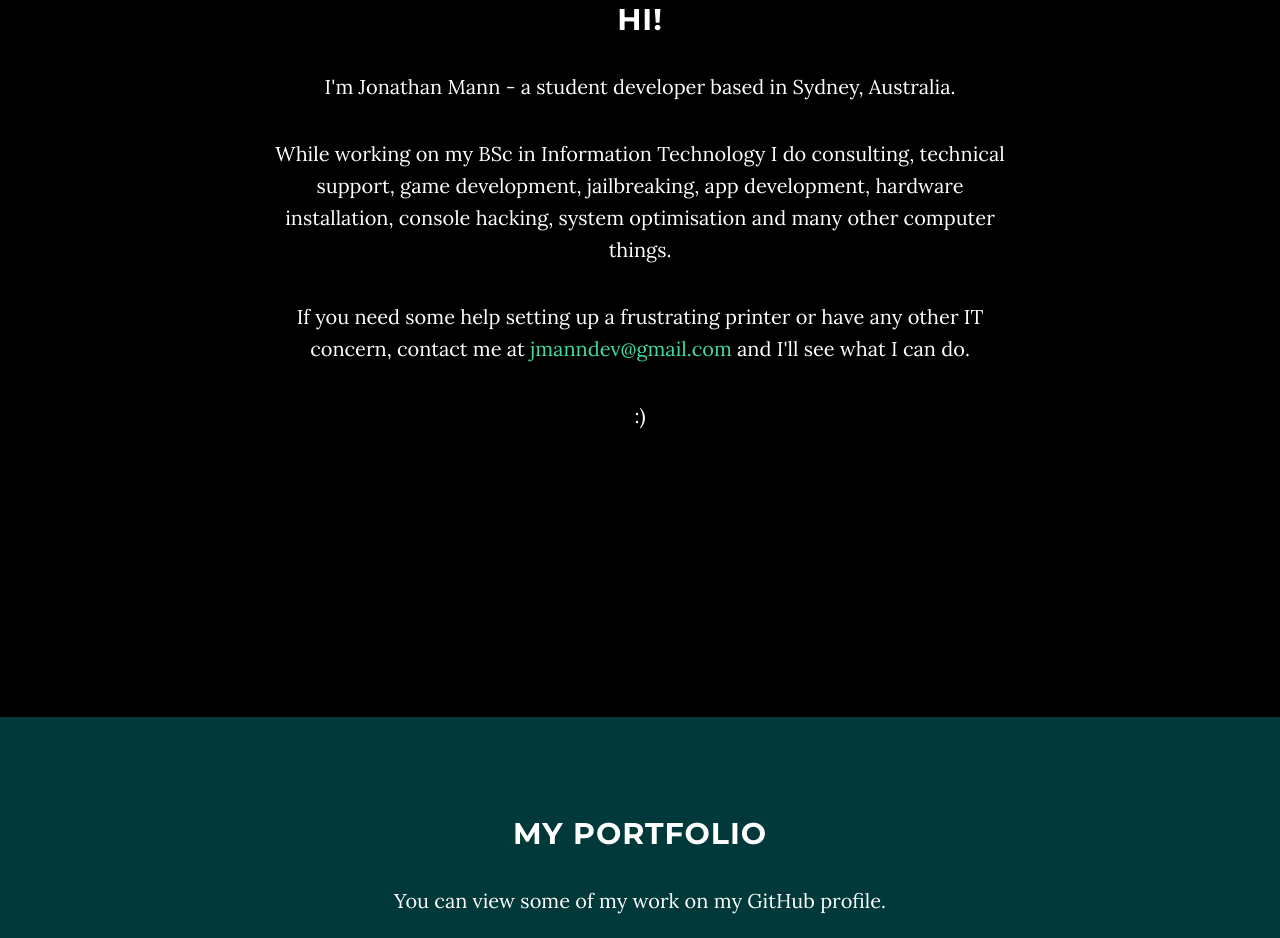
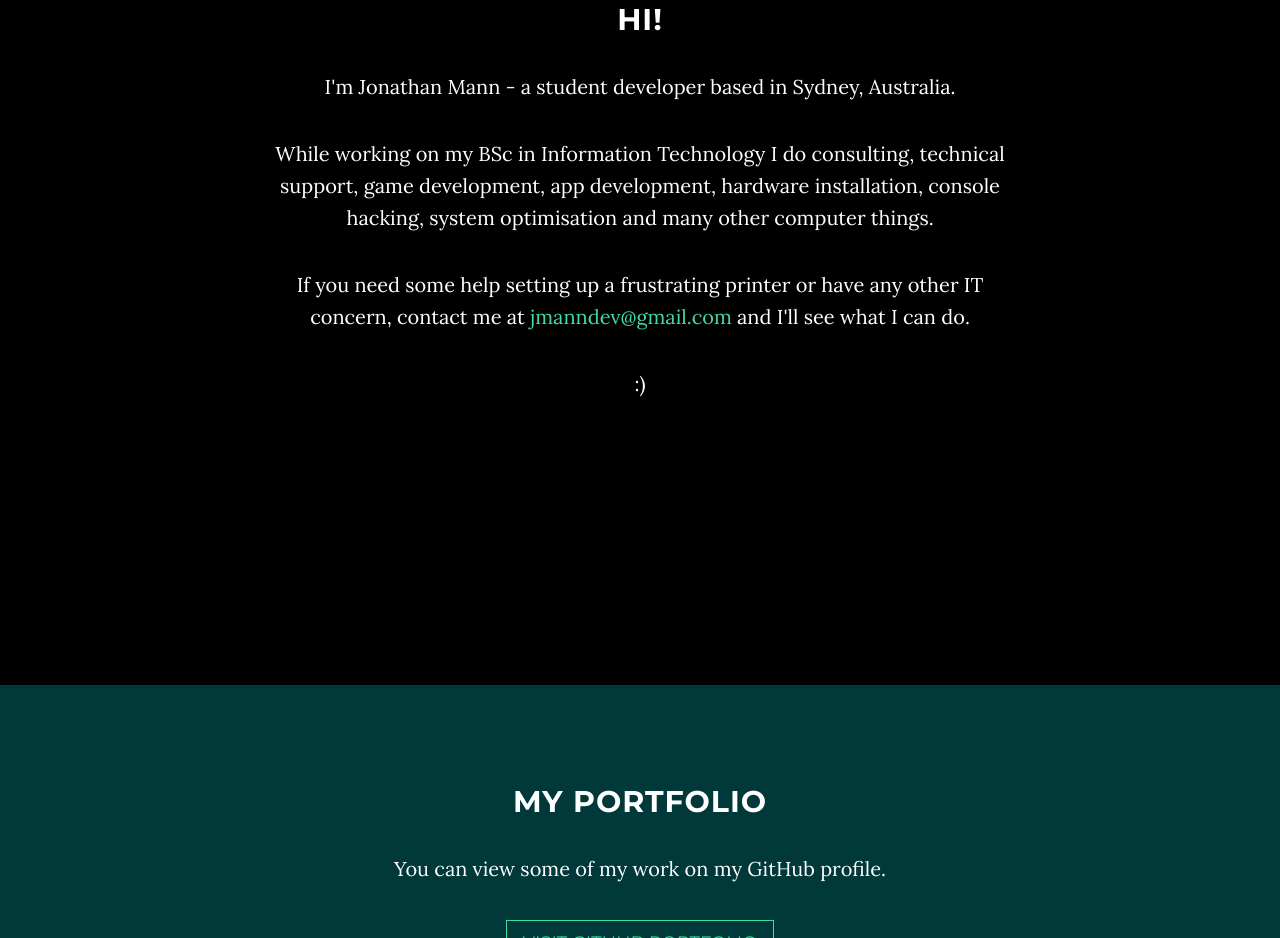
Before and after one commit to jmanndev/jmanndev.github.io, a website: page index.html in a window 1280 px wide. Shown: the part 1047-1985 px from the top of the page. Drawn offline with nearby package versions, Linux system fonts and the light colour scheme.

Commit message:
Create index.html

```diff
--- a/index.html
+++ b/index.html
@@ -88,7 +88,7 @@
             <div class="col-lg-8 col-lg-offset-2">
                 <h2>Hi!</h2>
                 <p>I'm Jonathan Mann - a student developer based in Sydney, Australia.</p>
-                <p>While working on my BSc in Information Technology I do consulting, technical support, game development, jailbreaking, app development, hardware installation, console hacking, system optimisation and many other computer things.</p>
+                <p>While working on my BSc in Information Technology I do consulting, technical support, game development, app development, hardware installation, console hacking, system optimisation and many other computer things.</p>
                 <p>If you need some help setting up a frustrating printer or have any other IT concern, contact me at <a href="mailto:jmanndev@gmail.com">jmanndev@gmail.com</a> and I'll see what I can do.</p>
                 <p>:)</p>
             </div>
```
